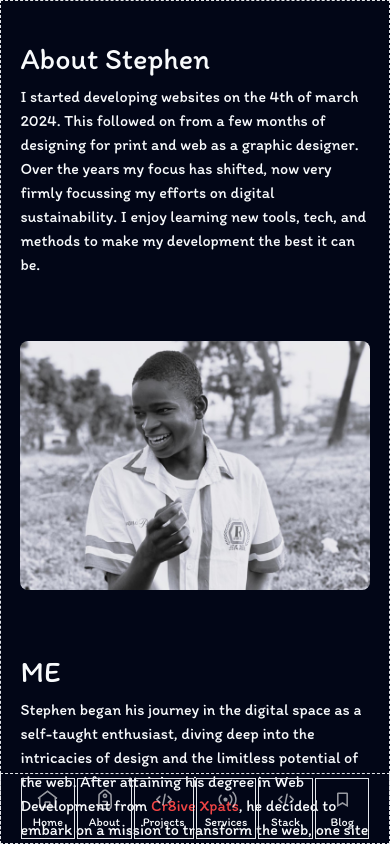
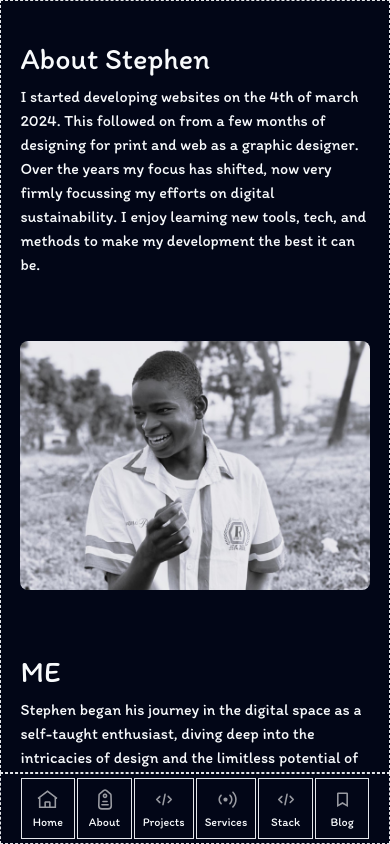
Before and after one commit to DemoStephen/portfolio, a React (Vite) app: page /About in a window 390 px wide. Built offline with nearby package versions, Linux system fonts and the light colour scheme; a web font is replaced by a local one.

Commit message:
It breaks again

```diff
--- a/src/UI/Footer.jsx
+++ b/src/UI/Footer.jsx
@@ -38,7 +38,7 @@ export default function Footer() {
   }, []);
 
   return (
-    <footer className="border mt-8 border-dashed lg:px-[10%] px-[5%] py-12 lg:py-16 flex items-center justify-between bg-slate-950">
+    <footer className="border mt-8 border-dashed lg:px-[10%] px-[5%] py-12 lg:py-16 flex items-center justify-between">
       <div>
         <p>
           Currently{" "}
--- a/src/UI/Navigation.jsx
+++ b/src/UI/Navigation.jsx
@@ -28,7 +28,7 @@ export default function Navigation() {
       style={{ scrollbarWidth: "none" }}
       className={`flex flex-col justify-between border-dashed font-medium w-full ${
         sideBarWidth ? "lg:w-20" : "lg:w-64"
-      } px-[5%] py-1 lg:px-2 lg:py-4 h-auto lg:min-h-screen fixed md:top-0 bottom-0 lg:relative border lg:overflow-scroll gap-4 z-50`}
+      } px-[5%] py-1 lg:px-2 lg:py-4 h-auto lg:min-h-screen  bg-slate-950 sticky md:top-0 bottom-0 lg:relative border lg:overflow-scroll gap-4 z-50`}
     >
       <ColapseNavBar
         handleSideBarWidth={handleSideBarWidth}
```
